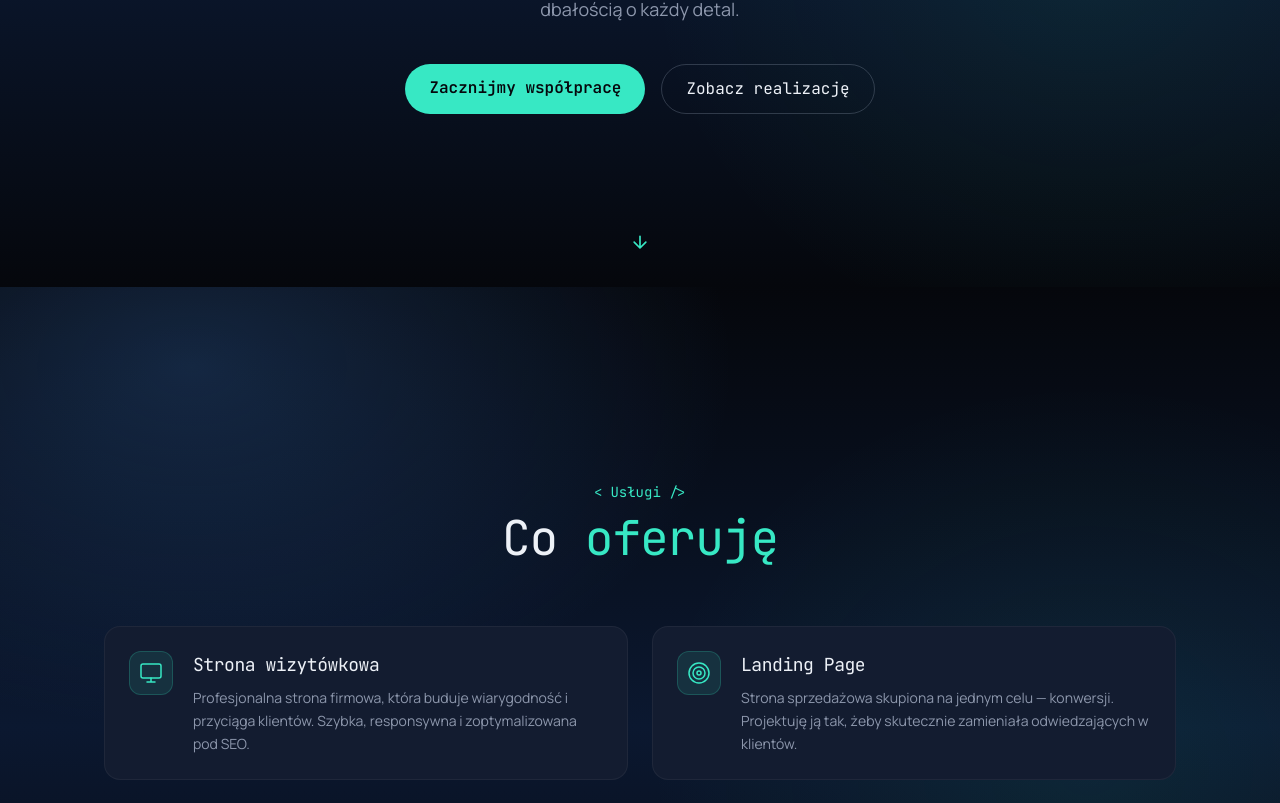
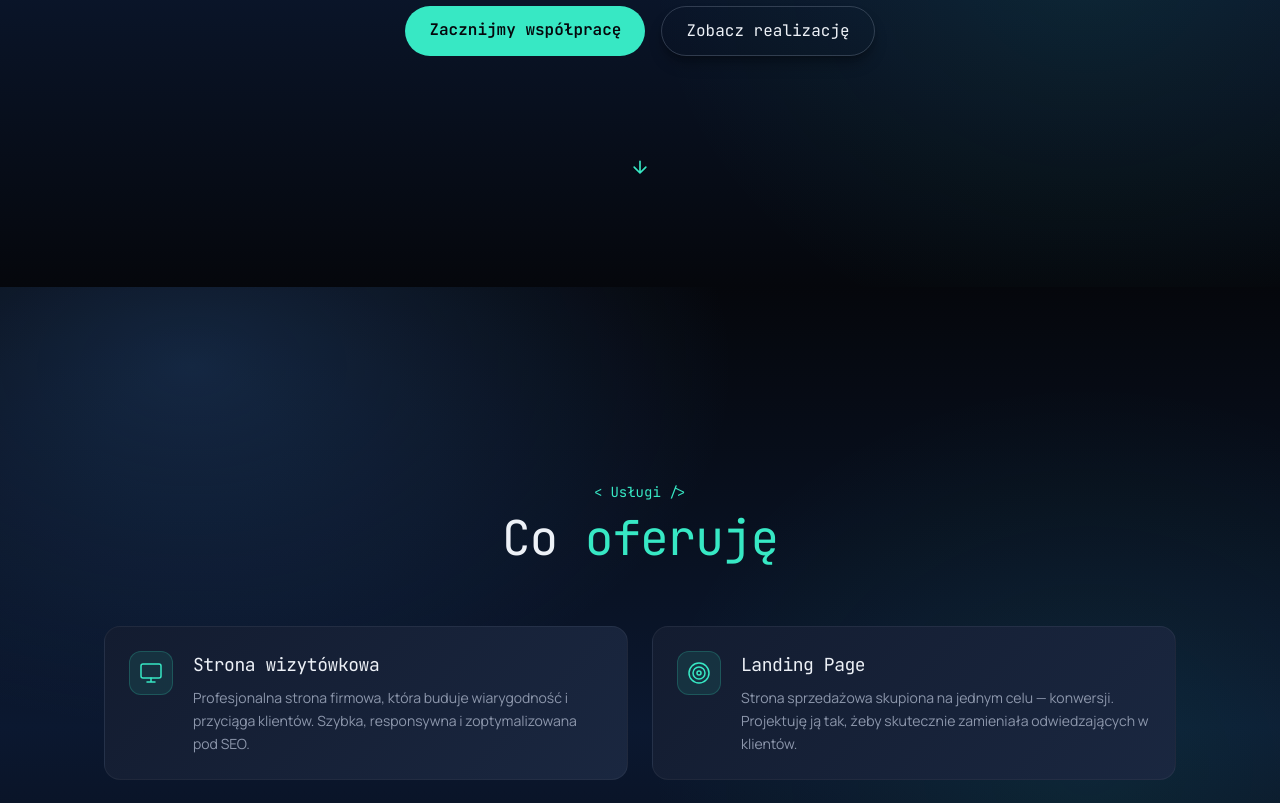
Before and after one commit to virusse7/CodingFlow_Web, a React (Vite) app: page / in a window 1280 px wide. Shown: the part 513-1316 px from the top of the page. Built offline with nearby package versions, Linux system fonts and the light colour scheme; no server answers.

Commit message:
style: update Hero section styles and enhance button and card components with shadows and gradients

```diff
--- a/src/components/sections/Hero/Hero.jsx
+++ b/src/components/sections/Hero/Hero.jsx
@@ -95,7 +95,7 @@ export default function Hero() {
         initial="hidden"
         animate={scrolled ? "hidden" : "visible"}
         custom={0.6}
-        className="absolute bottom-6 left-1/2 flex -translate-x-1/2 flex-col items-center gap-2 sm:bottom-10"
+        className="mt-16 sm:mt-24"
       >
         <motion.div
           animate={{ y: [0, 8, 0] }}
@@ -106,12 +106,12 @@ export default function Hero() {
             height="20"
             viewBox="0 0 24 24"
             fill="none"
-            stroke="#37E8C4"
+
             stroke-width="2"
             stroke-linecap="round"
             stroke-linejoin="round"
           >
-            <path d="M12 5v14M5 12l7 7 7-7" />
+            <path stroke="#37E8C4" d="M12 5v14M5 12l7 7 7-7" />
           </svg>
         </motion.div>
       </motion.div>
--- a/src/index.css
+++ b/src/index.css
@@ -53,13 +53,14 @@
     }
 
     .btn-ghost {
-        @apply border border-mist/30 text-paper px-6 py-3 rounded-full
-                hover:border-signal hover:text-signal transition-colors;
+        @apply border border-mist/30 text-paper px-6 py-3 rounded-full shadow-lg shadow-black/30 hover:shadow-signal/5
+                hover:border-signal hover:text-signal transition-all;
     }
 
     .card {
-        @apply bg-surface rounded-2xl p-6 border border-white/5
+        @apply rounded-2xl p-6 border border-white/5
                 hover:border-signal/30 transition-colors;
+                background: linear-gradient(135deg, var(--color-surface) 0%, var(--color-surface-hover) 100%);
     }
 
     .section {
```
